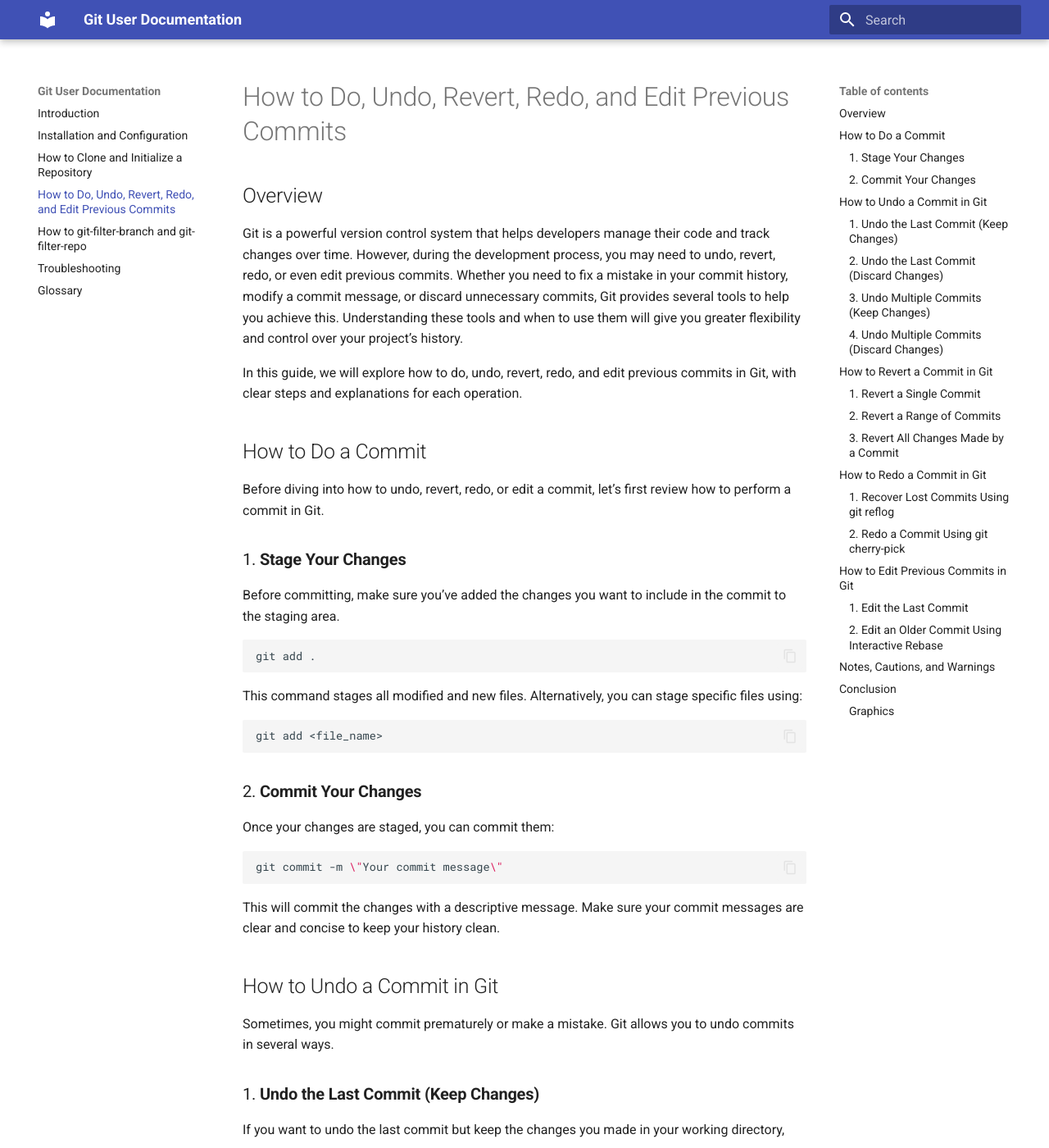
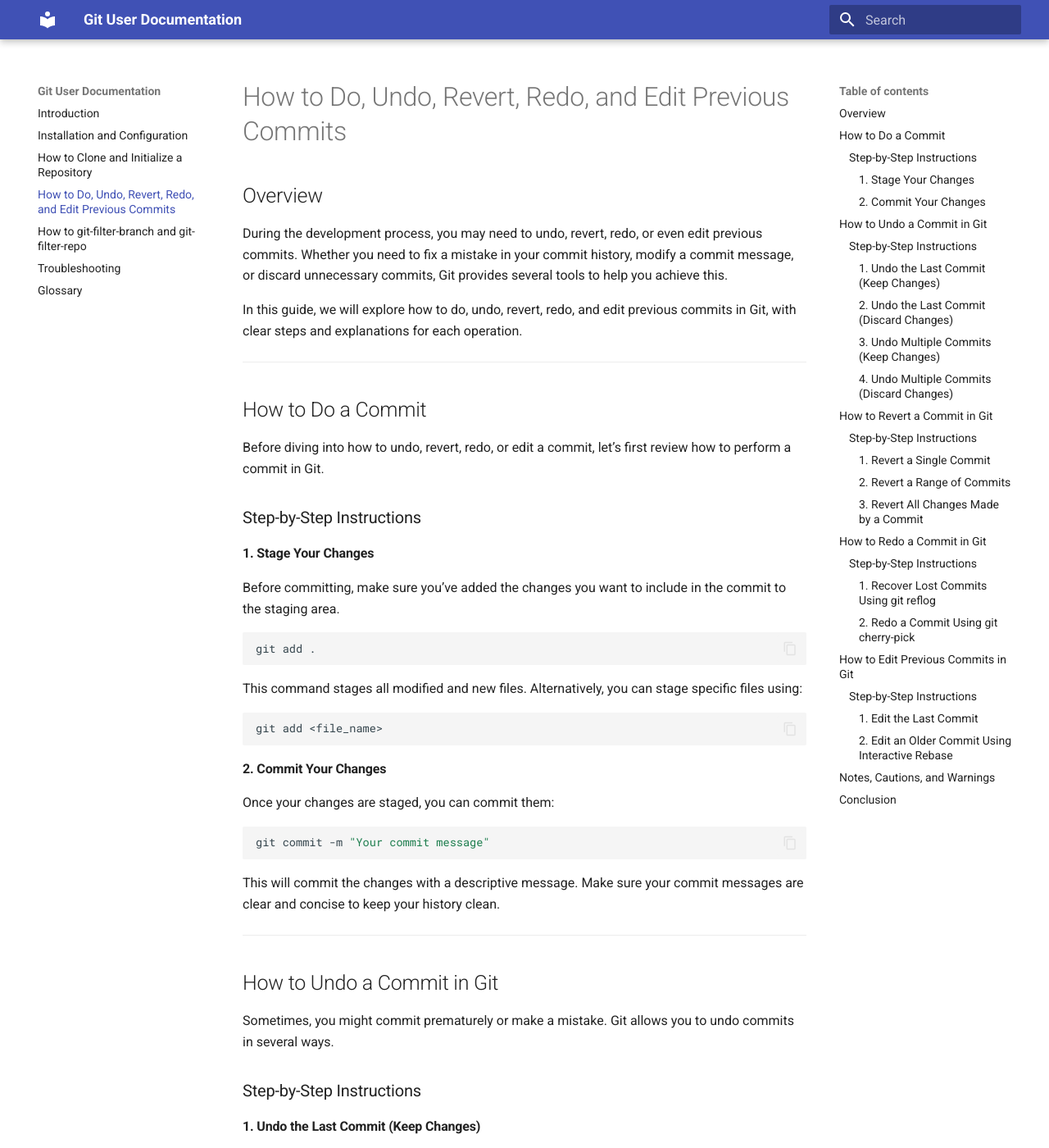
Before and after one commit to BCIT-203/COMM-2216-User-Documentation-Assignment, an MkDocs documentation site: the page built from docs/3-commit.md, in a window 1280 px wide and 1400 px high. Shown: the whole window at 82% size. Built offline with MkDocs 1.6.1 and Material for MkDocs 9.7.7, drawn with Linux system fonts in a browser that asks for light colours; some of the changed text lies outside the part shown.

Commit message:
update formatting

````diff
--- a/docs/3-commit.md
+++ b/docs/3-commit.md
@@ -2,15 +2,19 @@
 
 ## Overview
 
-Git is a powerful version control system that helps developers manage their code and track changes over time. However, during the development process, you may need to undo, revert, redo, or even edit previous commits. Whether you need to fix a mistake in your commit history, modify a commit message, or discard unnecessary commits, Git provides several tools to help you achieve this. Understanding these tools and when to use them will give you greater flexibility and control over your project’s history.
+During the development process, you may need to undo, revert, redo, or even edit previous commits. Whether you need to fix a mistake in your commit history, modify a commit message, or discard unnecessary commits, Git provides several tools to help you achieve this.
 
 In this guide, we will explore how to do, undo, revert, redo, and edit previous commits in Git, with clear steps and explanations for each operation.
+
+---
 
 ## How to Do a Commit
 
 Before diving into how to undo, revert, redo, or edit a commit, let’s first review how to perform a commit in Git.
 
-### 1. **Stage Your Changes**
+### Step-by-Step Instructions
+
+#### 1. **Stage Your Changes**
 
 Before committing, make sure you’ve added the changes you want to include in the commit to the staging area.
 
@@ -24,21 +28,25 @@
 git add <file_name>
 ```
 
-### 2. **Commit Your Changes**
+#### 2. **Commit Your Changes**
 
 Once your changes are staged, you can commit them:
 
 ```bash
-git commit -m \"Your commit message\"
+git commit -m "Your commit message"
 ```
 
 This will commit the changes with a descriptive message. Make sure your commit messages are clear and concise to keep your history clean.
+
+---
 
 ## How to Undo a Commit in Git
 
 Sometimes, you might commit prematurely or make a mistake. Git allows you to undo commits in several ways.
 
-### 1. **Undo the Last Commit (Keep Changes)**
+### Step-by-Step Instructions
+
+#### 1. **Undo the Last Commit (Keep Changes)**
 
 If you want to undo the last commit but keep the changes you made in your working directory, you can use:
 
@@ -48,7 +56,7 @@
 
 This command moves the `HEAD` back one commit but keeps the changes staged for the next commit.
 
-### 2. **Undo the Last Commit (Discard Changes)**
+#### 2. **Undo the Last Commit (Discard Changes)**
 
 If you want to completely discard the last commit and its changes, use:
 
@@ -58,7 +66,7 @@
 
 This command removes the last commit and all associated changes, including the working directory modifications.
 
-### 3. **Undo Multiple Commits (Keep Changes)**
+#### 3. **Undo Multiple Commits (Keep Changes)**
 
 To undo multiple commits but retain your changes in the staging area, you can specify the number of commits to go back:
 
@@ -68,7 +76,7 @@
 
 This will undo the last three commits and leave the changes staged.
 
-### 4. **Undo Multiple Commits (Discard Changes)**
+#### 4. **Undo Multiple Commits (Discard Changes)**
 
 To undo multiple commits and discard the changes entirely, use:
 
@@ -78,11 +86,15 @@
 
 This will completely remove the last three commits and their changes from both the repository and your working directory.
 
+---
+
 ## How to Revert a Commit in Git
 
 Unlike `git reset`, `git revert` creates a new commit that undoes the changes from a previous commit, preserving the commit history.
 
-### 1. **Revert a Single Commit**
+### Step-by-Step Instructions
+
+#### 1. **Revert a Single Commit**
 
 To revert a specific commit, use its commit hash (which you can find with `git log`):
 
@@ -92,7 +104,7 @@
 
 This command creates a new commit that undoes the changes introduced by the specified commit.
 
-### 2. **Revert a Range of Commits**
+#### 2. **Revert a Range of Commits**
 
 You can revert multiple commits by specifying a commit range:
 
@@ -102,7 +114,7 @@
 
 This will revert all the commits in the range from `<commit_hash_1>` to `<commit_hash_n>`.
 
-### 3. **Revert All Changes Made by a Commit**
+#### 3. **Revert All Changes Made by a Commit**
 
 To revert all changes made by a commit but not affect the history of commits after it, use:
 
@@ -112,11 +124,15 @@
 
 This will stage the changes to be committed later, without automatically creating a commit.
 
+---
+
 ## How to Redo a Commit in Git
 
 If you’ve undone a commit but want to redo it, Git offers a couple of ways to recover lost commits or redo changes.
 
-### 1. **Recover Lost Commits Using `git reflog`**
+### Step-by-Step Instructions
+
+#### 1. **Recover Lost Commits Using `git reflog`**
 
 Git keeps a log of all the changes to `HEAD` (reference log), even if those commits were lost due to a `reset` or other operations. You can use `git reflog` to find lost commits.
 
@@ -130,7 +146,7 @@
 git reset --hard <reflog_commit_hash>
 ```
 
-### 2. **Redo a Commit Using `git cherry-pick`**
+#### 2. **Redo a Commit Using `git cherry-pick`**
 
 If you want to reapply a commit that was removed or discarded (e.g., during a reset), use the `git cherry-pick` command:
 
@@ -140,11 +156,15 @@
 
 This command creates a new commit with the changes from the specified commit, applying it to the current branch.
 
+---
+
 ## How to Edit Previous Commits in Git
 
 Editing a previous commit can be useful for fixing commit messages or adding changes that were missed in an earlier commit.
 
-### 1. **Edit the Last Commit**
+### Step-by-Step Instructions
+
+#### 1. **Edit the Last Commit**
 
 To modify the last commit, either to change the commit message or add new changes, use:
 
@@ -154,7 +174,7 @@
 
 This opens the commit editor, allowing you to change the commit message. If you want to add changes to the last commit, stage the changes first, and then run the `--amend` command.
 
-### 2. **Edit an Older Commit Using Interactive Rebase**
+#### 2. **Edit an Older Commit Using Interactive Rebase**
 
 To edit a commit that isn’t the most recent, use `git rebase -i`:
 
@@ -190,11 +210,3 @@
 Git provides various commands to undo, revert, redo, and edit previous commits, making it a highly flexible tool for version control. Whether you need to fix a mistake, alter commit messages, or recover lost commits, Git’s powerful commands like `git reset`, `git revert`, `git rebase`, and `git cherry-pick` offer the solutions you need.
 
 By understanding the difference between these commands and when to use them, you can manage your repository’s history effectively and avoid making irreversible mistakes. Always be mindful when altering commit history, especially in shared repositories, and ensure you have backups when performing potentially destructive actions.
-
----
-
-### Graphics
-
-1. **A flowchart showing Git commit operations**: A diagram that illustrates when to use `git reset`, `git revert`, and `git rebase` based on different situations.
-2. **Visual of `git reflog` output**: A screenshot showing how to recover lost commits from the reflog.
-3. **Diagram showing interactive rebase process**: A flow showing how to select commits to edit and amend them using `git rebase -i`.
````
Also changed, not shown: docs/4-filter.md (+192 -170 lines).
